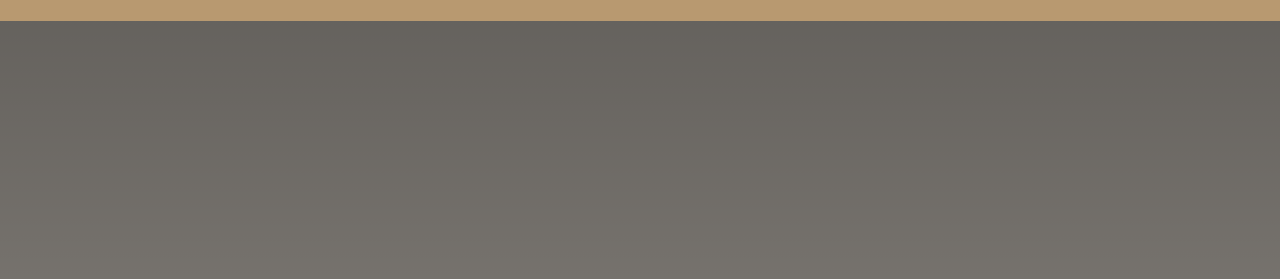
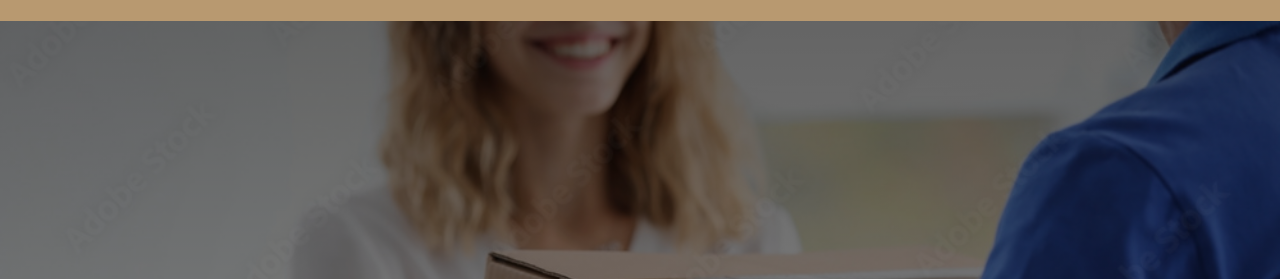
Before and after one commit to dithayy/dithayy.github.io, a plain HTML site: page index.html in a window 1280 px wide. Shown: the part 123-402 px from the top of the page. Drawn offline with nearby package versions, Linux system fonts and the light colour scheme; files whose address does not match are found by name.

Commit message:
Update style.css

```diff
--- a/src/style.css
+++ b/src/style.css
@@ -41,7 +41,7 @@ main {
   height: 100vh;
   display: flex;
   align-items: center;
-  background: linear-gradient(rgba(0, 0, 0, 0.6), rgba(0, 0, 0, 0.4)), url("img/banner.jpeg");
+  background: linear-gradient(rgba(0, 0, 0, 0.6), rgba(0, 0, 0, 0.4)), url("../img/banner.jpeg");
   background-size: cover;
   position: relative;
 }
```
